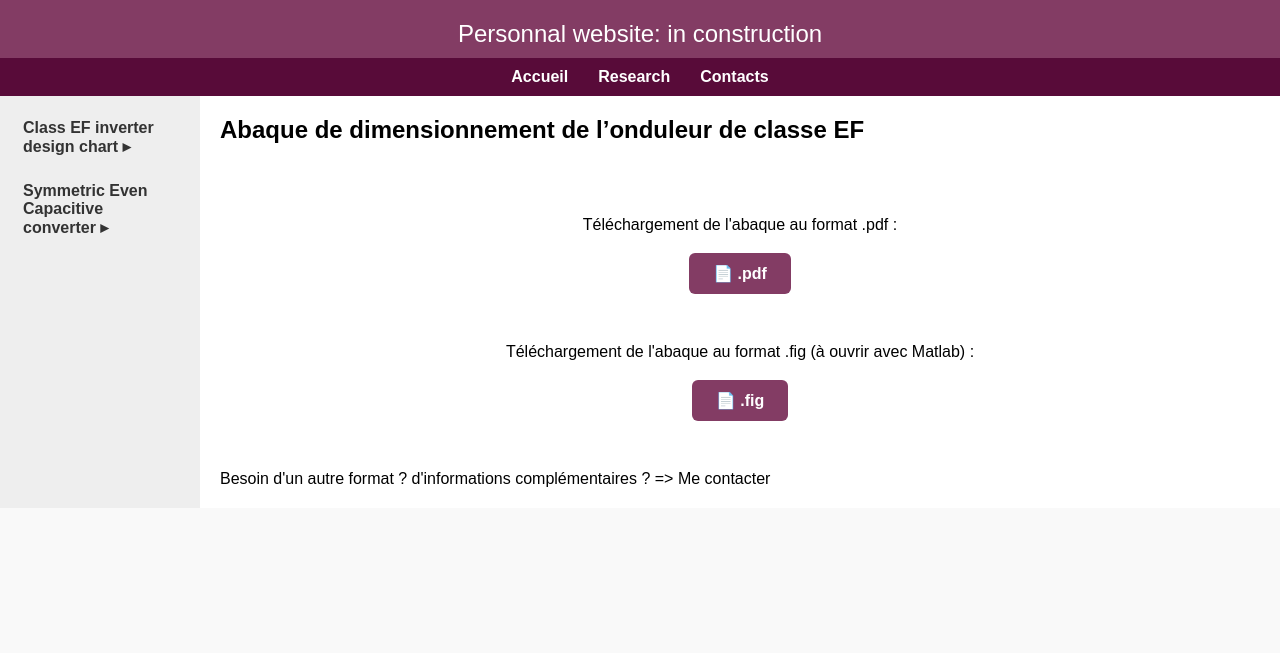
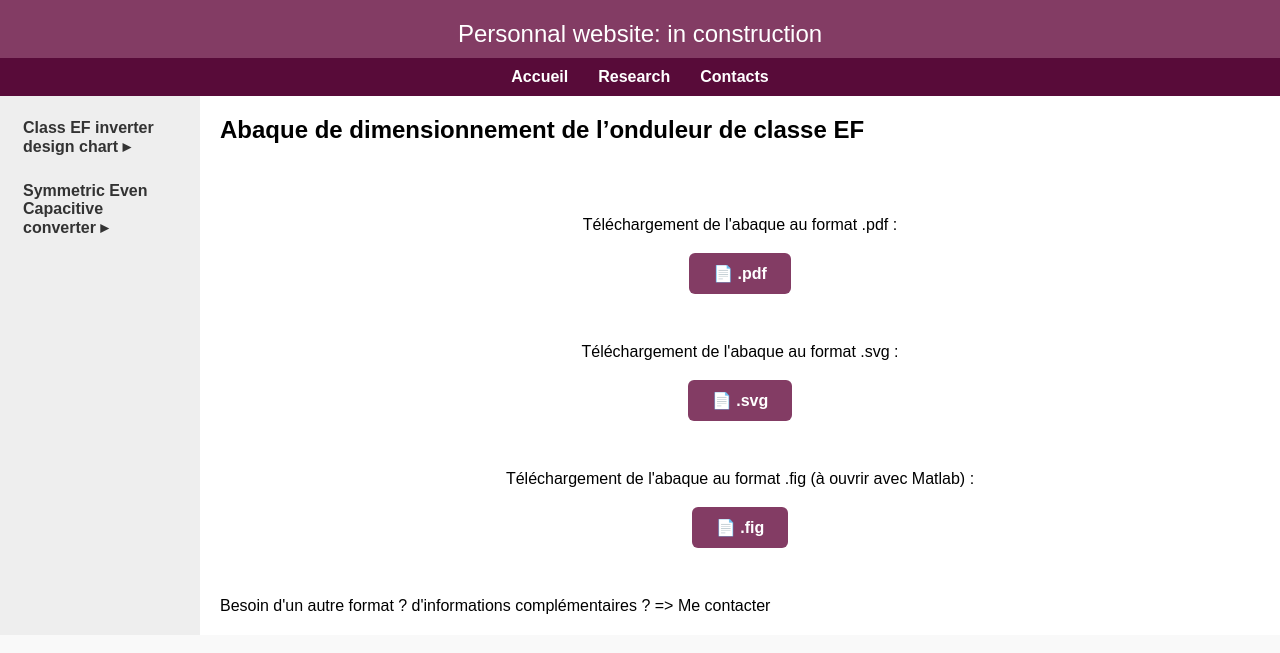
Before and after one commit to bdaire/bdaire.github.io, a Jekyll site: the page built from research_chart_link.md, in a window 1280 px wide. Shown: the top 653 px of the page. Built offline with Jekyll 4.4.1, drawn with Linux system fonts in a browser that asks for light colours.

Commit message:
Update research_chart_link.md

```diff
--- a/research_chart_link.md
+++ b/research_chart_link.md
@@ -20,6 +20,18 @@ title: Research
   </a>
 </div>
 
+<div style="text-align: center">
+   <p>Téléchargement de l'abaque au format .svg :</p>
+</div>
+
+
+<div style="text-align: center; margin-bottom: 60px; margin-top: 30px;">
+  <a href="/assets/img/chart_EF.svg" download
+     style="background-color: #833c64; color: white; padding: 12px 24px; border-radius: 6px; text-decoration: none; font-weight: bold;">
+    📄 .svg
+  </a>
+</div>
+
    <div style="text-align: center">
       <p>Téléchargement de l'abaque au format .fig (à ouvrir avec Matlab) :</p>
    </div>
```
